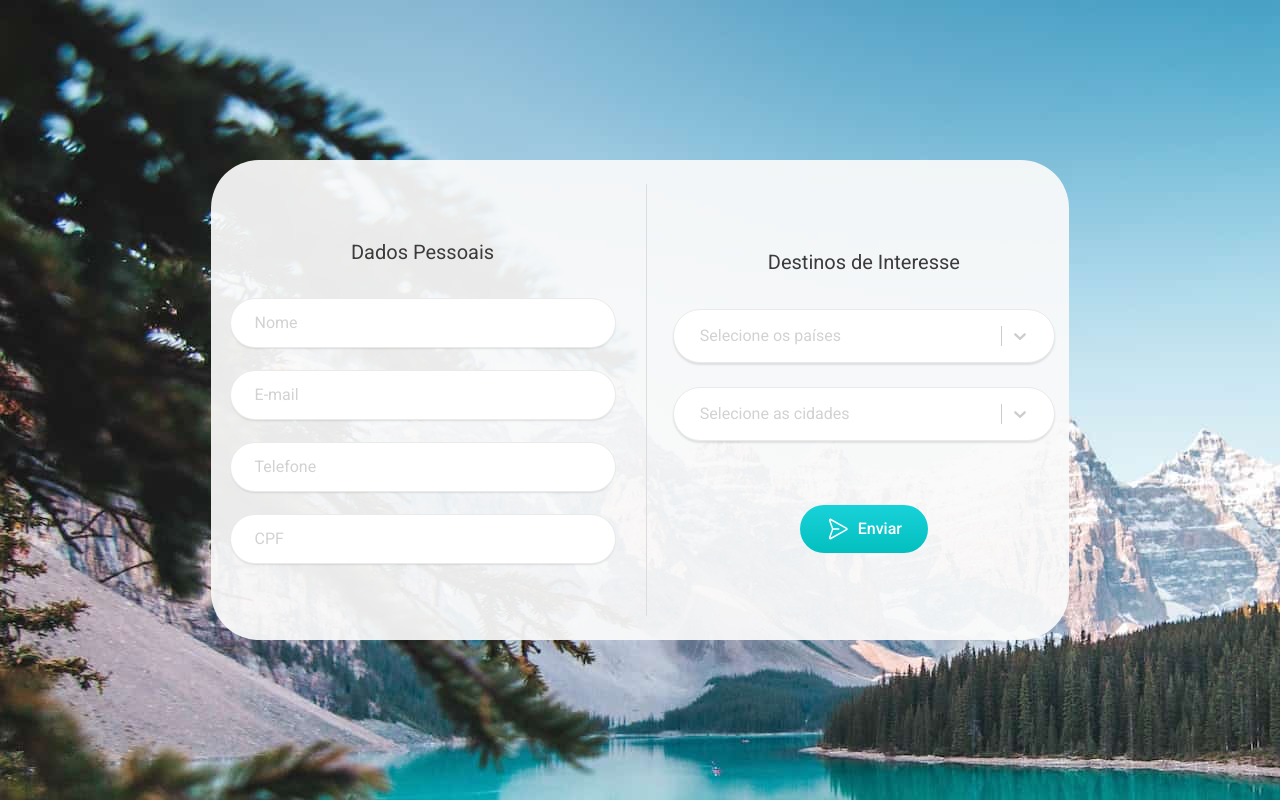
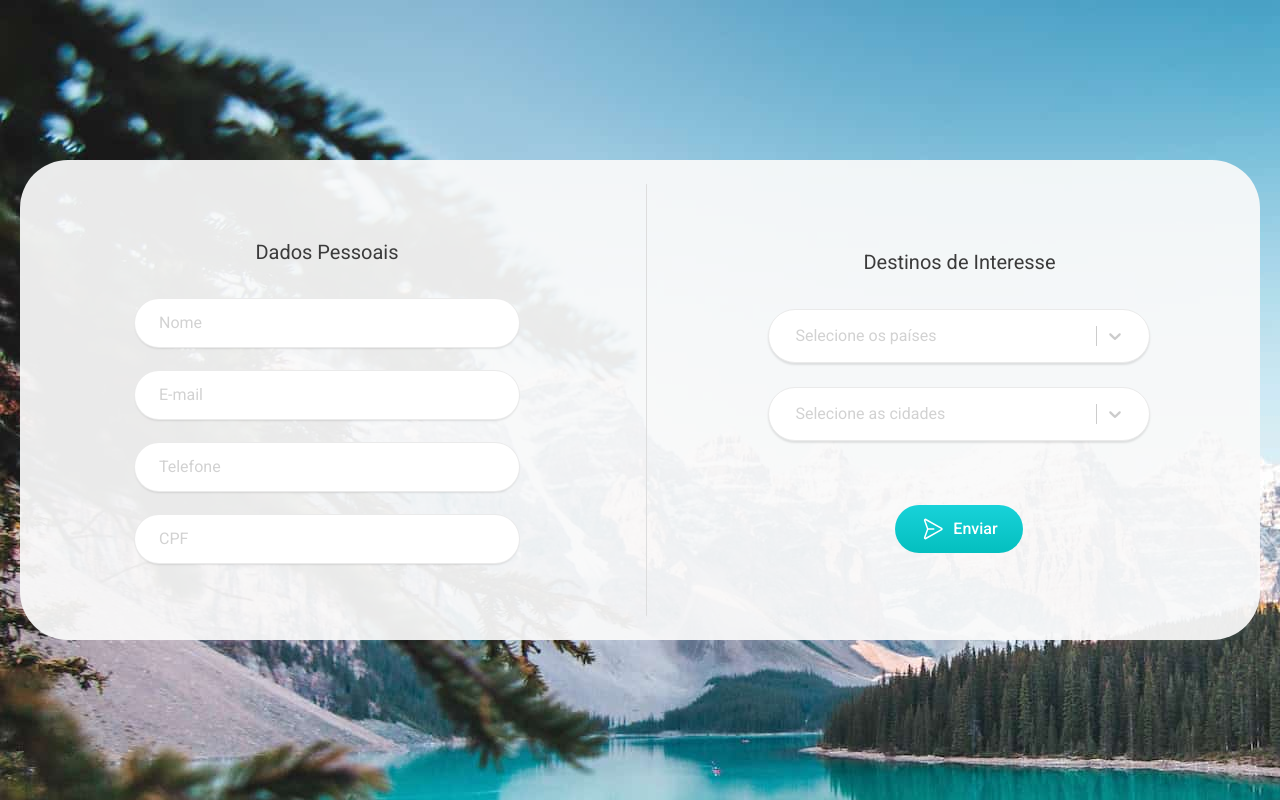
Before and after one commit to tascintra/travelnate, a React (Vite) app: page / in a window 1280 px wide. Built offline with nearby package versions, Linux system fonts and the light colour scheme; no server answers.

Commit message:
fix: 2nd solution for high density width

```diff
--- a/src/App.tsx
+++ b/src/App.tsx
@@ -20,7 +20,7 @@ export function App() {
 
   return (
     <div className="bg-natureBlue h-screen flex items-center justify-center">
-      <form onSubmit={handleSignIn} className="bg-transWhite min-h-min min-w-min rounded-4xl flex flex-col items-center divide-x-0 md:flex-row md:divide-x md:w-2/3-screen md:h-120 py-6">
+      <form onSubmit={handleSignIn} className="bg-transWhite min-h-min min-w-min rounded-4xl flex flex-col items-center divide-x-0 md:flex-row md:divide-x md:w-310 md:h-120 py-6">
         <div className="w-3/6 min-w-min h-full flex flex-col items-center justify-center gap-6 md:mr-3">
           <Text size="md" className="text-gray-500 mb-2">
             Dados Pessoais
--- a/tailwind.config.cjs
+++ b/tailwind.config.cjs
@@ -47,7 +47,7 @@ module.exports = {
       },
       width: {
         75: '300px',
-        '2/3-screen': '67vw',
+        310: '1240px',
       },
       height: {
         120: '480px'
```
